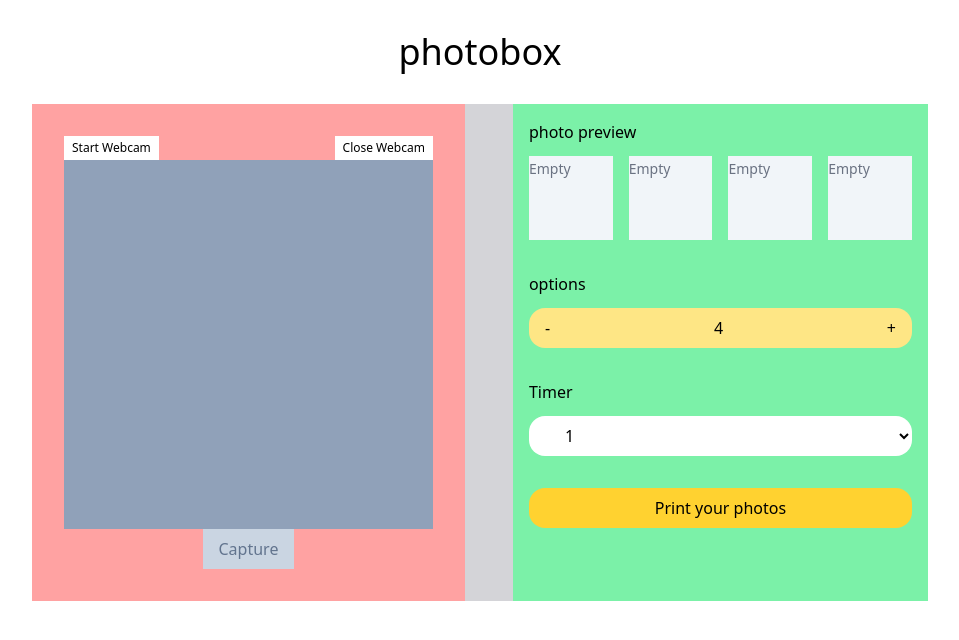
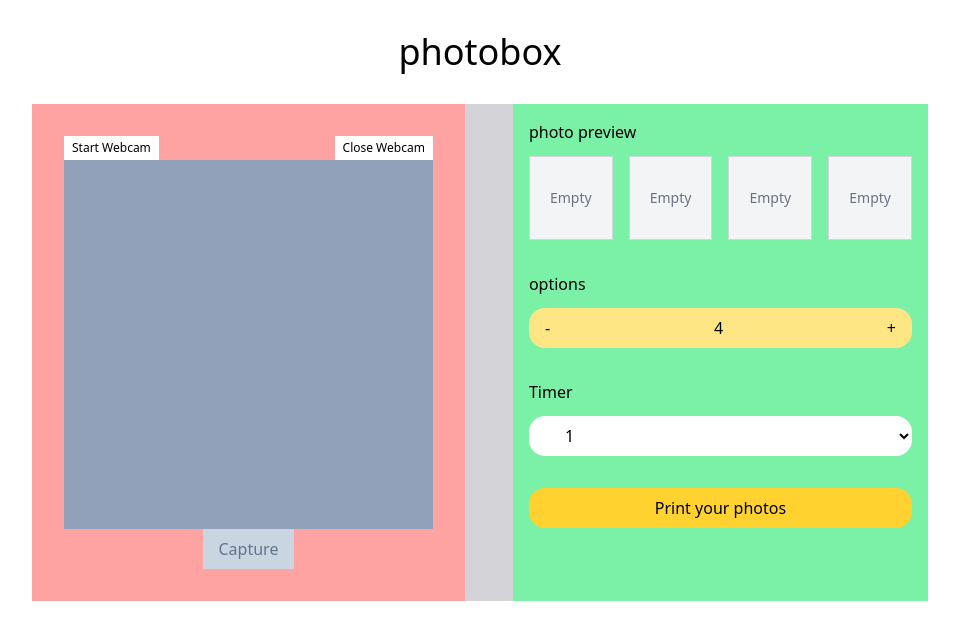
Before and after one commit to halosatrio/photobox, a React (Vite) app: page / in a window 1280 px wide. Shown: the top 640 px of the page, without its empty margins (160-1119 px from the left). Built offline with nearby package versions, Linux system fonts and the light colour scheme.

Commit message:
feat: delete captured photos

```diff
--- a/src/App.tsx
+++ b/src/App.tsx
@@ -1,6 +1,4 @@
 import { useRef, useState } from "react";
-// import Webcam from "react-webcam";
-// import { Webcam } from "./Webcam";
 
 function App() {
   const [option, setOption] = useState<number>(4);
@@ -57,8 +55,15 @@ function App() {
       setCapturedPhotos((prev) => [...prev, imageDataUrl].slice(0, 4));
     }
   };
+  // ====== WEBCAM Functions ====== //
 
-  // ====== WEBCAM Functions ====== //
+  const handleDeletePhoto = (index: number) => {
+    setCapturedPhotos((prev) => {
+      const updated = [...prev];
+      updated.splice(index, 1);
+      return updated;
+    });
+  };
 
   return (
     <div className="max-w-4xl mx-auto">
@@ -103,19 +108,34 @@ function App() {
         <div className="bg-green-300 p-4 w-full">
           <h3>photo preview</h3>
           <div className="grid grid-cols-4 gap-4 mb-8 mt-3">
-            {[0, 1, 2, 3].map((index) => (
-              <div key={index} className="w-full aspect-square bg-slate-100">
-                {capturedPhotos[index] ? (
+            {[0, 1, 2, 3].map((index) => {
+              const photo = capturedPhotos[index];
+
+              return (
+                <div
+                  key={index}
+                  className="relative w-full aspect-square border border-gray-300 bg-gray-100 flex items-center justify-center"
+                >
+                  {photo ? (
+                    <>
                       <img
-                    src={capturedPhotos[index]}
+                        src={photo}
                         alt={`Captured ${index + 1}`}
                         className="w-full h-full object-cover -scale-x-100"
                       />
+                      <button
+                        onClick={() => handleDeletePhoto(index)}
+                        className="absolute top-1 right-1 bg-black bg-opacity-50 text-white text-xs rounded-full w-6 h-6 flex items-center justify-center cursor-pointer"
+                      >
+                        ×
+                      </button>
+                    </>
                   ) : (
                     <span className="text-sm text-gray-500">Empty</span>
                   )}
                 </div>
-            ))}
+              );
+            })}
           </div>
           <h3>options</h3>
           <div className="flex justify-between px-2 bg-amber-200 mt-3 mb-8 py-2 rounded-2xl">
```
Lines whose indentation alone changed are shown as unchanged.
